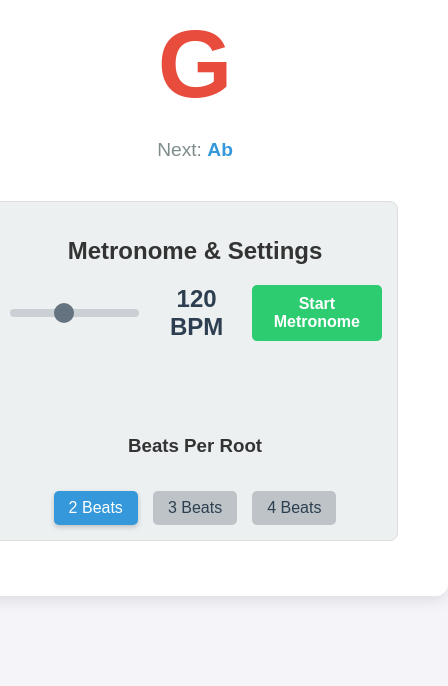
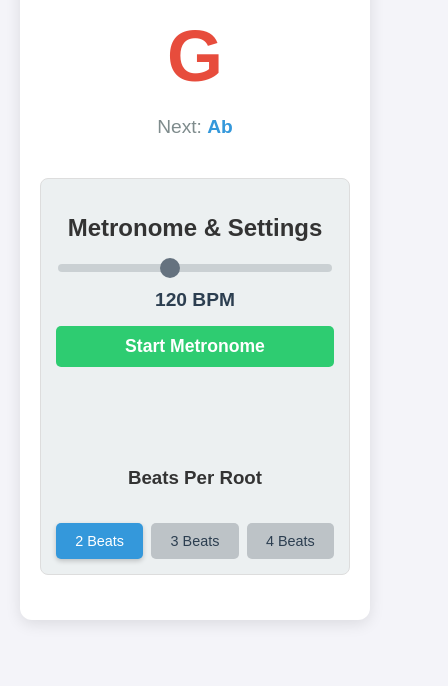
Before and after one commit to TimoPedone/root-progression, a plain HTML site: page index.html in a window 390 px wide. Shown: the part 198-884 px from the top of the page, 448 px wide, since content can reach past the window. Before the commit the page ends 844 px from the top, so only its background shows below. Drawn offline with Linux system fonts and the light colour scheme.

Commit message:
Add files via upload

```diff
--- a/style.css
+++ b/style.css
@@ -9,6 +9,7 @@ body {
     margin: 0;
     background-color: #f4f4f9;
     color: #333;
+    padding: 20px; /* Add padding for small screens */
 }
 
 .container {
@@ -17,6 +18,9 @@ body {
     border-radius: 12px;
     box-shadow: 0 4px 15px rgba(0, 0, 0, 0.1);
     text-align: center;
+    max-width: 500px; /* Limit max width on large screens */
+    width: 100%; /* Ensure it takes full width up to max-width */
+    box-sizing: border-box; /* Include padding/border in element's total width */
 }
 
 h1 {
@@ -33,7 +37,7 @@ h1 {
 #current-root {
     font-size: 6em;
     font-weight: bold;
-    color: #e74c3c; /* Visually distinct color for current */
+    color: #e74c3c;
     transition: color 0.1s ease-in-out;
     min-height: 1.2em;
 }
@@ -66,16 +70,15 @@ h1 {
     align-items: center;
     gap: 20px;
     margin-bottom: 20px;
+    width: 100%; /* Enable flex control within the width */
+    justify-content: space-between; /* Distribute items */
 }
 
 input[type="range"] {
-    width: 150px;
-
-    /* FIX: Add the standard property here */
+    flex-grow: 1; /* Allow slider to take available space */
+    max-width: 150px; /* Keep slider manageable */
     -webkit-appearance: none;
-    appearance: none;
-    /* END FIX */
-
+    appearance: none; /* FIX for cross-browser compatibility */
     height: 8px;
     background: #bdc3c7;
     border-radius: 5px;
@@ -98,6 +101,7 @@ input[type="range"]::-webkit-slider-thumb {
     font-size: 1.5em;
     font-weight: bold;
     color: #2c3e50;
+    flex-shrink: 0; /* Prevent BPM text from shrinking */
 }
 
 button {
@@ -108,6 +112,7 @@ button {
     border-radius: 5px;
     transition: background-color 0.2s;
     font-weight: bold;
+    flex-shrink: 0; /* Prevent button from shrinking */
 }
 
 #start-stop-btn {
@@ -128,6 +133,8 @@ button {
     display: flex;
     gap: 15px;
     margin-top: 15px;
+    width: 100%;
+    justify-content: space-between;
 }
 
 .beat-options label {
@@ -137,6 +144,8 @@ button {
     cursor: pointer;
     transition: background-color 0.2s;
     color: #2c3e50;
+    flex-grow: 1; /* Allow labels to stretch evenly */
+    text-align: center;
 }
 
 .beat-options input[type="radio"] {
@@ -157,3 +166,50 @@ button {
     height: 1.5em;
     min-height: 1.5em;
 }
+
+/* ======================================================= */
+/* === MEDIA QUERY FOR SMALL SCREENS (Phones) === */
+/* ======================================================= */
+@media (max-width: 600px) {
+
+    .container {
+        padding: 20px;
+    }
+
+    /* Shrink the root display for small vertical space */
+    #current-root {
+        font-size: 4.5em;
+    }
+
+    /* Metronome controls stack vertically */
+    .metronome-controls {
+        flex-direction: column;
+        gap: 15px;
+        align-items: stretch; /* Stretch items to full width */
+        margin-bottom: 25px;
+    }
+
+    input[type="range"] {
+        max-width: 100%; /* Slider takes full available width */
+    }
+
+    /* Center BPM display above or below slider */
+    #bpm-display {
+        font-size: 1.2em;
+    }
+
+    button {
+        width: 100%; /* Button takes full width when stacked */
+        font-size: 1.1em;
+    }
+
+    /* Ensure beat options remain usable but smaller */
+    .beat-options {
+        gap: 8px;
+    }
+
+    .beat-options label {
+        padding: 10px 5px;
+        font-size: 0.9em;
+    }
+}
```
